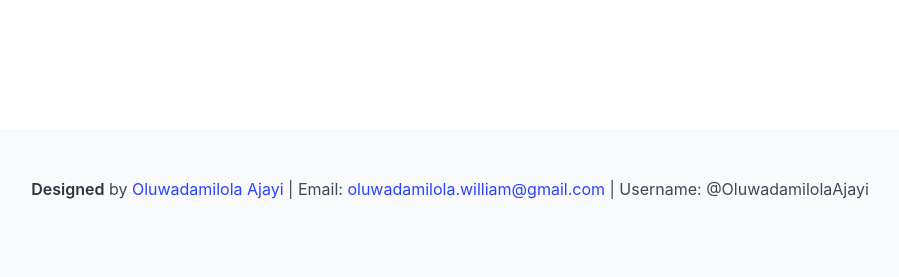
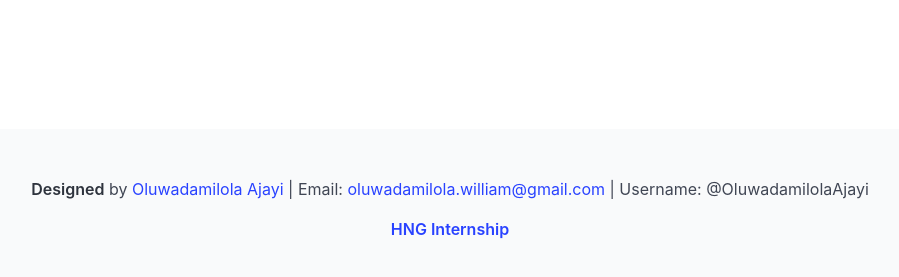
Before and after one commit to dodomiyake/tvshow, a plain HTML site: page index.html in a window 1280 px wide. Shown: the part 163-440 px from the top of the page, without its empty margins (190-1089 px from the left). Drawn offline with nearby package versions, Linux system fonts and the light colour scheme.

Commit message:
HNG Link

```diff
--- a/index.html
+++ b/index.html
@@ -50,6 +50,8 @@
         | Email: <a href="mailto:">oluwadamilola.william@gmail.com</a>
         | Username: @OluwadamilolaAjayi
       </p>
+      <p>
+        <a href="https://hng.tech/"><strong>HNG Internship</strong></a>
     </div>
   </footer>
 
```
